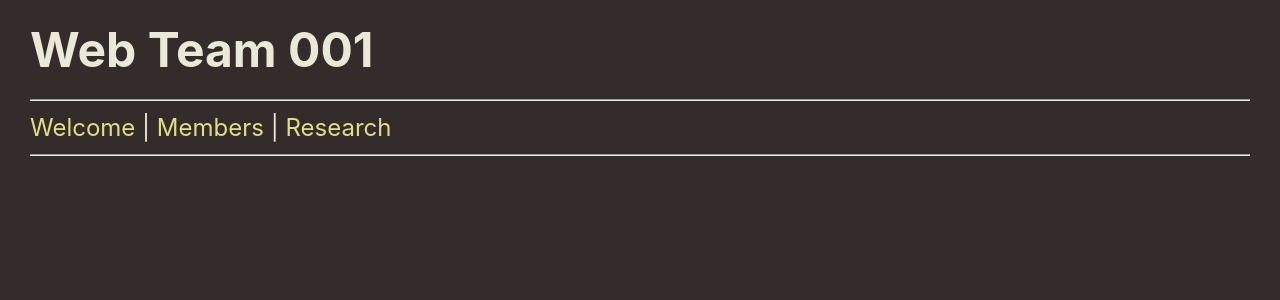
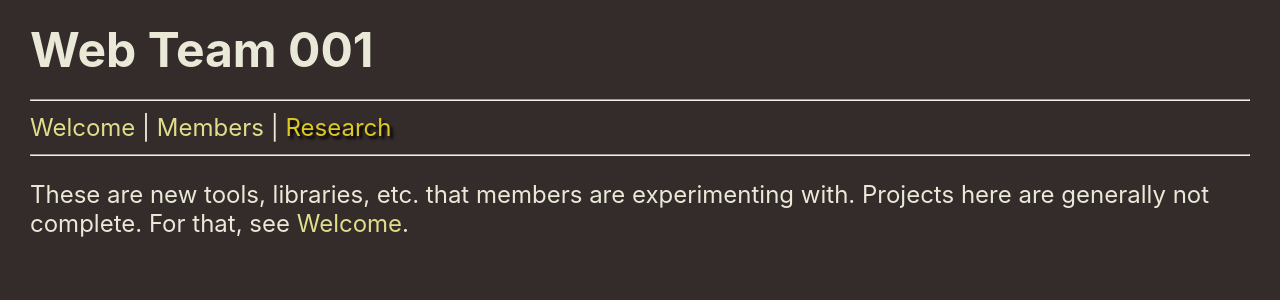
Before and after one commit to edwardtanguay/web-team-site, a React (Vite) app: page /research in a window 1280 px wide. Shown: the top 300 px of the page. Built offline with nearby package versions, Linux system fonts and the light colour scheme.

Commit message:
changed to research

```diff
--- a/src/App.jsx
+++ b/src/App.jsx
@@ -1,7 +1,7 @@
 import './App.scss';
 import { PageWelcome } from './pages/PageWelcome';
 import { PageMembers } from './pages/PageMembers';
-import { PageRad } from './pages/PageRad';
+import { PageResearch } from './pages/PageResearch';
 import { NavLink, Routes, Route, Navigate } from 'react-router-dom';
 
 function App() {
@@ -11,12 +11,12 @@ function App() {
 			<hr />
 			<NavLink to="/welcome">Welcome</NavLink> |{' '}
 			<NavLink to="/members">Members</NavLink> |{' '}
-			<NavLink to="/rad">Research</NavLink>
+			<NavLink to="/research">Research</NavLink>
 			<hr />
 			<Routes>
 				<Route path="/welcome" element={<PageWelcome />} />
 				<Route path="/members" element={<PageMembers />} />
-				<Route path="/rad" element={<PageRad />} />
+				<Route path="/research" element={<PageResearch />} />
 				<Route path="/" element={<Navigate to="/welcome" replace />}/>
 			</Routes>
 		</div>
--- a/src/pages/PageRad.jsx
+++ b/src/pages/PageResearch.jsx
@@ -1,8 +1,8 @@
 import { NavLink } from 'react-router-dom';
 
-export const PageRad = () => {
+export const PageResearch = () => {
 	return (
-		<div className="page_rad">
+		<div className="page_research">
 			<p>These are new tools, libraries, etc. that members are experimenting with. Projects here are generally not complete. For that, see <NavLink to="/welcome">Welcome</NavLink>.</p>
 		</div>
 	)
```
